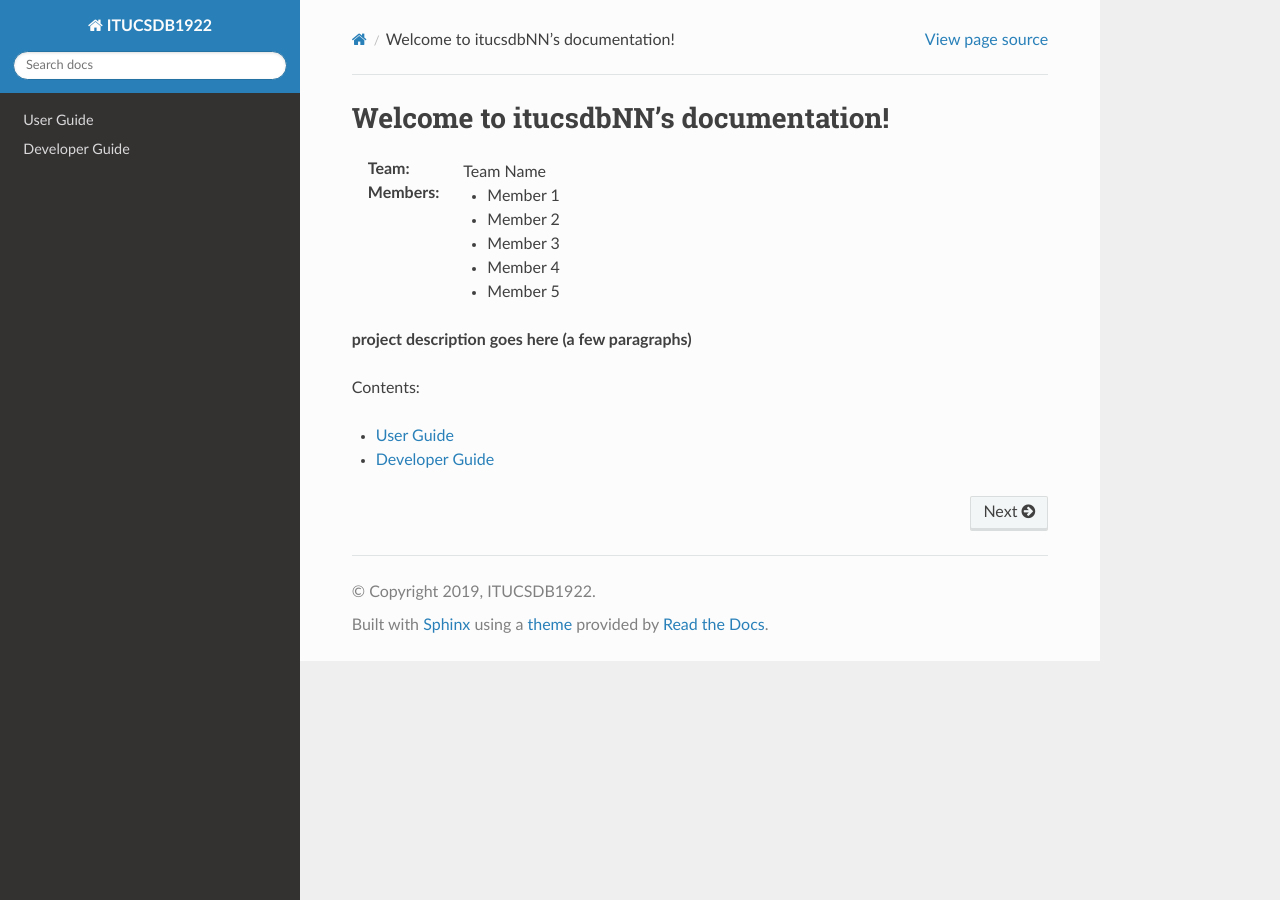
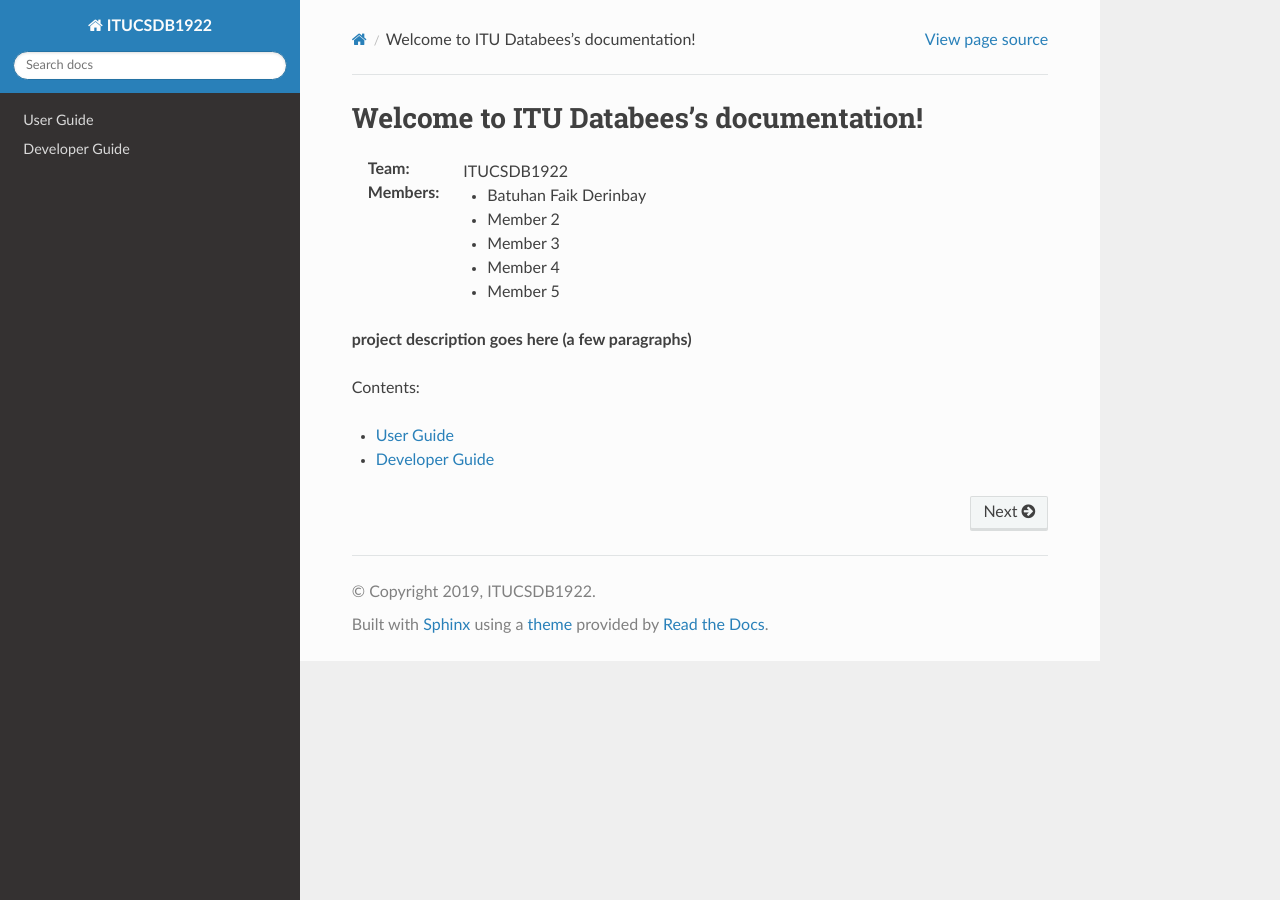
Before and after one commit to batuhanfaik/itu-cmpe, a Sphinx documentation site: the page built from docs/source/index.rst, in a window 1280 px wide. Built offline with Sphinx 7.4.7 and the Read the Docs theme 2.0.0, drawn with Linux system fonts in a browser that asks for light colours.

Commit message:
Add team member 1

```diff
--- a/docs/source/conf.py
+++ b/docs/source/conf.py
@@ -102,7 +102,7 @@ html_static_path = ['_static']
 # -- Options for HTMLHelp output ---------------------------------------------
 
 # Output file base name for HTML help builder.
-htmlhelp_basename = 'ITUCSDB18NNdoc'
+htmlhelp_basename = 'ITUCSDB1922doc'
 
 
 # -- Options for LaTeX output ------------------------------------------------
@@ -129,8 +129,8 @@ latex_elements = {
 # (source start file, target name, title,
 #  author, documentclass [howto, manual, or own class]).
 latex_documents = [
-    (master_doc, 'ITUCSDB18NN.tex', 'ITUCSDB18NN Documentation',
-     'ITUCSDB18NN', 'manual'),
+    (master_doc, 'ITUCSDB1922.tex', 'ITUCSDB1922 Documentation',
+     'ITUCSDB1922', 'manual'),
 ]
 
 
@@ -139,7 +139,7 @@ latex_documents = [
 # One entry per manual page. List of tuples
 # (source start file, name, description, authors, manual section).
 man_pages = [
-    (master_doc, 'itucsdb18nn', 'ITUCSDB18NN Documentation',
+    (master_doc, 'itucsdb1922', 'ITUCSDB1922 Documentation',
      [author], 1)
 ]
 
@@ -150,8 +150,8 @@ man_pages = [
 # (source start file, target name, title, author,
 #  dir menu entry, description, category)
 texinfo_documents = [
-    (master_doc, 'ITUCSDB18NN', 'ITUCSDB18NN Documentation',
-     author, 'ITUCSDB18NN', 'One line description of project.',
+    (master_doc, 'ITUCSDB1922', 'ITUCSDB1922 Documentation',
+     author, 'ITUCSDB1922', 'One line description of project.',
      'Miscellaneous'),
 ]
 
--- a/docs/source/developer/member1.rst
+++ b/docs/source/developer/member1.rst
@@ -1,2 +1,3 @@
-Parts Implemented by Member Name
-================================
+Parts Implemented by Batuhan Faik Derinbay
+==========================================
+Initial commit
--- a/docs/source/index.rst
+++ b/docs/source/index.rst
@@ -1,11 +1,11 @@
-Welcome to itucsdbNN's documentation!
+Welcome to ITU Databees's documentation!
 =====================================
 
-:Team: Team Name
+:Team: ITUCSDB1922
 
 :Members:
 
-   * Member 1
+   * Batuhan Faik Derinbay
    * Member 2
    * Member 3
    * Member 4
```
